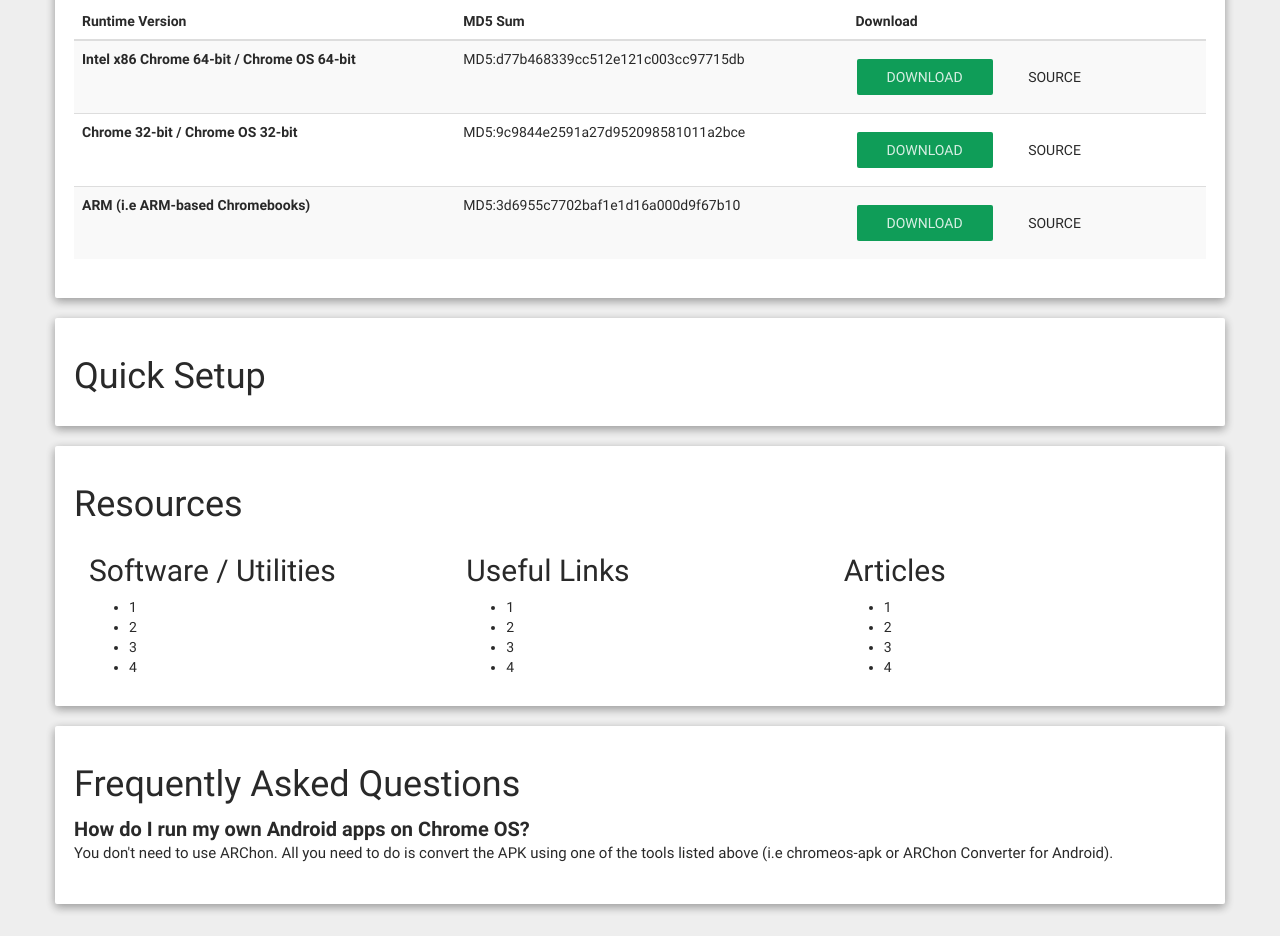
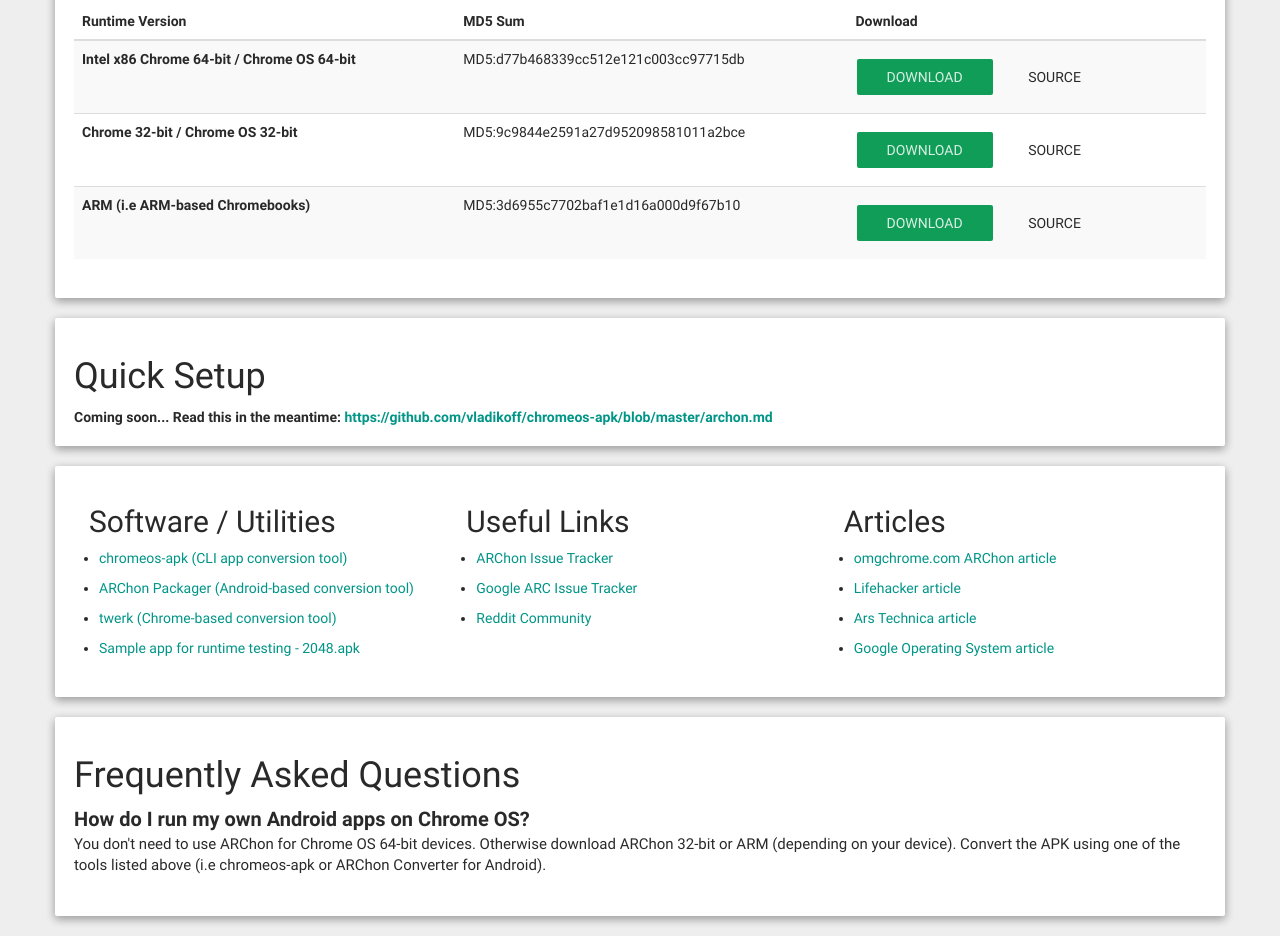
Before and after one commit to archon-runtime/archon-runtime.github.io, a plain HTML site: page index.html in a window 1280 px wide. Shown: the part 1003-1939 px from the top of the page. Drawn offline with Linux system fonts and the light colour scheme.

Commit message:
link updates

```diff
--- a/index.html
+++ b/index.html
@@ -114,18 +114,22 @@
 
   <div class="well row">
     <h1 id="quick-setup">Quick Setup</h1>
+    <strong>
+      Coming soon... Read this in the meantime: <a href="https://github.com/vladikoff/chromeos-apk/blob/master/archon.md">https://github.com/vladikoff/chromeos-apk/blob/master/archon.md</a>
+    </strong>
   </div>
 
   <div class="well row">
-    <h1>Resources</h1>
     <div class="col-lg-4">
       <div class="bs-component">
         <h2>Software / Utilities</h2>
         <ul>
-          <li>1</li>
-          <li>2</li>
-          <li>3</li>
-          <li>4</li>
+          <li><a href="https://github.com/vladikoff/chromeos-apk">chromeos-apk (CLI app conversion tool)</a></li>
+          <li><a href="https://play.google.com/store/apps/details?id=me.bpear.archonpackager&hl=en">ARChon Packager (Android-based conversion tool)</a></li>
+          <li><a href="https://chrome.google.com/webstore/detail/twerk/jhdnjmjhmfihbfjdgmnappnoaehnhiaf?hl=en">twerk (Chrome-based conversion tool)</a></li>
+          <li><a href="https://github.com/vladikoff/chromeos-apk/releases/download/v3.0.0/com.uberspot.a2048.android-ARChon-runtime.zip">
+            Sample app for runtime testing - 2048.apk</a>
+          </li>
         </ul>
       </div>
 
@@ -134,10 +138,9 @@
       <div class="bs-component">
         <h2>Useful Links</h2>
         <ul>
-          <li>1</li>
-          <li>2</li>
-          <li>3</li>
-          <li>4</li>
+          <li><a href="https://github.com/archon-runtime/archon-runtime.github.io/issues">ARChon Issue Tracker</a></li>
+          <li><a href="https://code.google.com/p/chromium/issues/list?can=2&q=arc&colspec=ID+Pri+M+Week+ReleaseBlock+Cr+Status+Owner+Summary+OS+Modified&x=m&y=releaseblock&cells=tiles">Google ARC Issue Tracker</a></li>
+          <li><a href="http://www.reddit.com/r/chromeapks">Reddit Community</a></li>
         </ul>
       </div>
 
@@ -147,10 +150,10 @@
       <div class="bs-component">
         <h2>Articles</h2>
         <ul>
-          <li>1</li>
-          <li>2</li>
-          <li>3</li>
-          <li>4</li>
+          <li><a href="http://www.omgchrome.com/run-android-apps-on-windows-mac-linux-archon/">omgchrome.com ARChon article</a></li>
+          <li><a href="http://lifehacker.com/how-to-run-android-apps-inside-chrome-on-any-desktop-op-1637564101">Lifehacker article</a></li>
+          <li><a href="http://arstechnica.com/gadgets/2014/09/hack-runs-android-apps-on-windows-mac-and-linux-computers/">Ars Technica article</a></li>
+          <li><a href="http://googlesystem.blogspot.ca/2014/11/7-more-android-apps-added-to-chrome-web.html">Google Operating System article</a></li>
         </ul>
       </div>
 
@@ -161,7 +164,10 @@
     <h1>Frequently Asked Questions</h1>
     <dl>
       <dt>How do I run my own Android apps on Chrome OS?</dt>
-      <dd>You don't need to use ARChon. All you need to do is convert the APK using one of the tools listed above (i.e chromeos-apk or ARChon Converter for Android).</dd>
+      <dd>
+      You don't need to use ARChon for Chrome OS 64-bit devices. Otherwise download ARChon 32-bit or ARM (depending on your device).
+      Convert the APK using one of the tools listed above (i.e chromeos-apk or ARChon Converter for Android).
+      </dd>
     </dl>
 
   </div>
```
Also changed, not shown: assets/assets.min.css.
